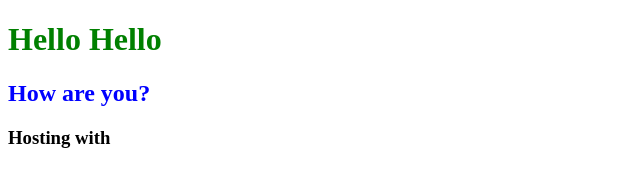
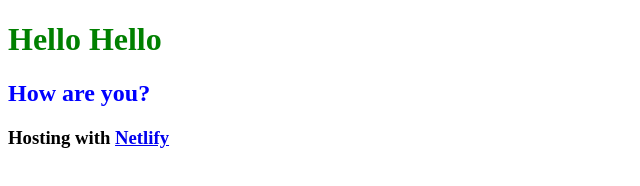
Before and after one commit to Tasha-berezhko/test, a plain HTML site: page index.html in a window 1280 px wide. Shown: the full height of the page, 0-640 px from the left. Drawn offline with Linux system fonts and the light colour scheme.

Commit message:
addited the link

```diff
--- a/index.html
+++ b/index.html
@@ -10,7 +10,7 @@
   <body>
     <h1>Hello Hello</h1>
     <h2>How are you?</h2>
-    <h3>Hosting with <a href="https://www.netlify.com/" Netlify> </a></h3>
+    <h3>Hosting with <a href="https://www.netlify.com/">Netlify </a></h3>
     <script src="script.js"></script>
   </body>
 </html>
```
